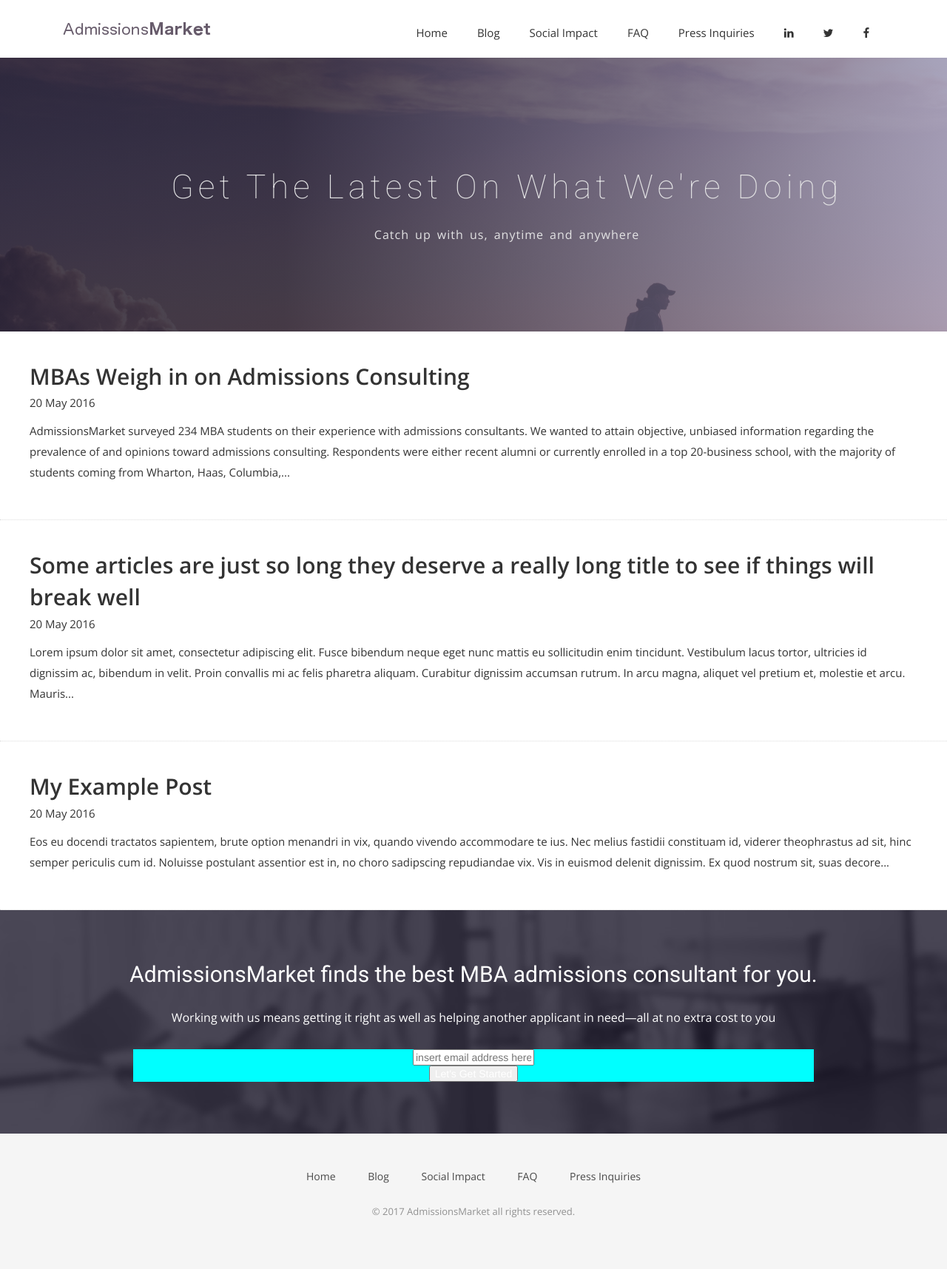
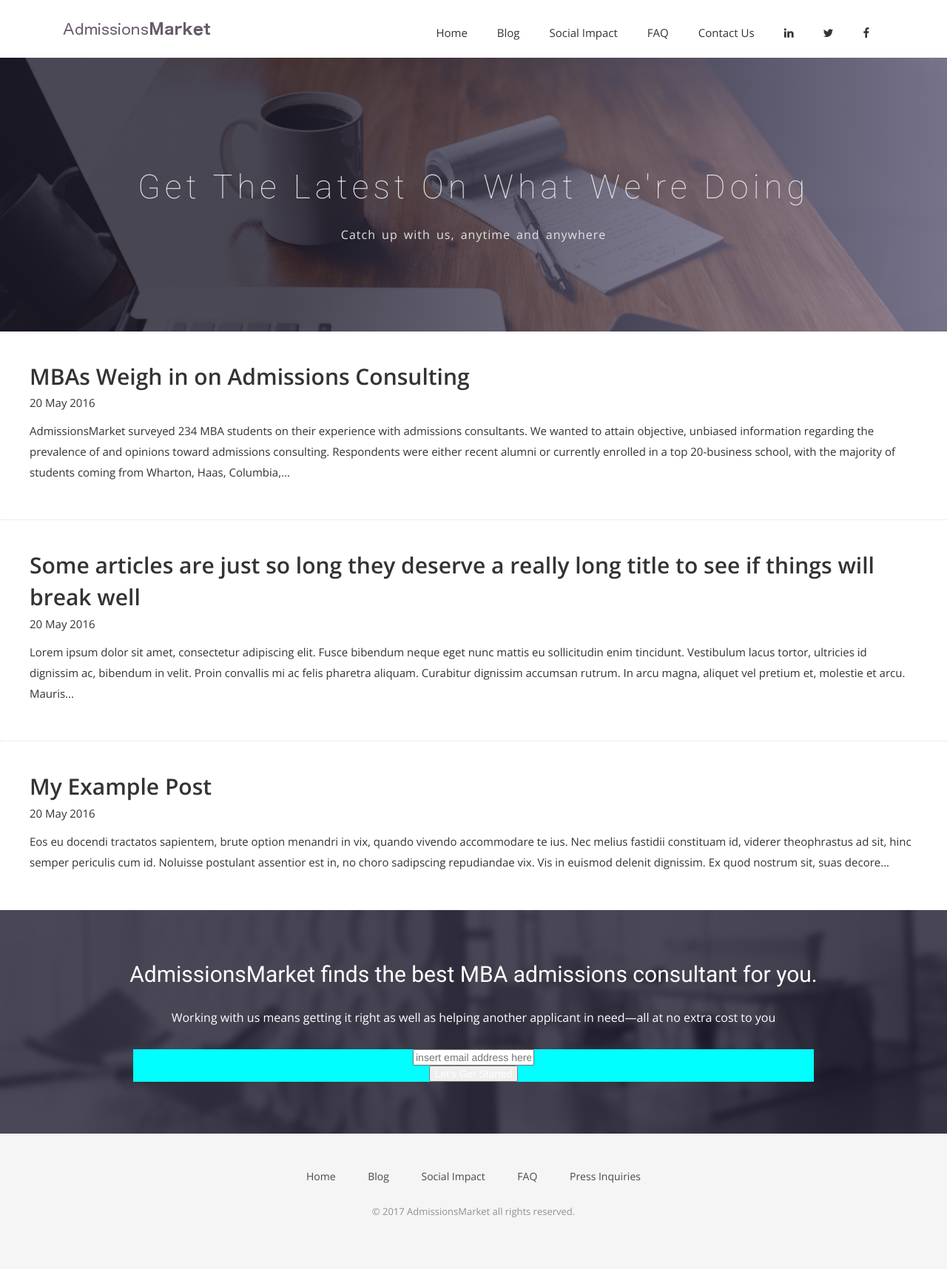
Before and after one commit to dsardi/Eric-Natelson.github.io, a Jekyll site: the page built from blog.html, in a window 1280 px wide. Shown: the whole page at 74% size. Built offline with Jekyll 4.4.1, drawn with Linux system fonts in a browser that asks for light colours; nearby versions of some CDN libraries; some web fonts are replaced; comment, search, counter and statistics services are not loaded.

Commit message:
Changed blog background image. Fixed title centering issue.

```diff
--- a/_includes/header.html
+++ b/_includes/header.html
@@ -25,7 +25,7 @@
                 <li><a href="{{ site.baseurl }}/blog">Blog</a></li>
                 <li><a href="#">Social Impact</a></li>
                 <li><a href="{{ site.baseurl }}/FAQ">FAQ</a></li>
-                <li><a href="{{ site.baseurl }}/contact">Press Inquiries</a></li>
+                <li><a href="{{ site.baseurl }}/contact">Contact Us</a></li>
                 <li>
                   <a href="https://www.linkedin.com/company-beta/24969400/" target="_blank"><i class="fa fa-linkedin" target="_blank"></i></a>
                 </li>
--- a/blog.html
+++ b/blog.html
@@ -4,12 +4,12 @@
 permalink: /blog/
 ---
 <!-- Slider Start -->
-<section id="global-header">
+<section id="blog-header">
   <div class="container">
     <div class="row">
       <div class="col-md-12">
         <div class="block">
-          <h1>Get the latest on what we're doing</h1>
+          <h1 align="center">Get the latest on what we're doing</h1>
           <p>Catch up with us, anytime and anywhere</p>
         </div>
       </div>
--- a/contact.html
+++ b/contact.html
@@ -1,6 +1,6 @@
 ---
 layout: page
-title: Contact us!
+title: Contact us
 permalink: /contact/
 ---
 
--- a/css/airspace.css
+++ b/css/airspace.css
@@ -429,7 +429,7 @@
 #global-header .block {
   color: #E3E3E4;
   margin: 0 auto;
-  padding-left: 90px;
+  padding-left: 0px;
   text-align: center;
 }
 #global-header .block h1 {
@@ -446,6 +446,51 @@
   letter-spacing: 1px;
   word-spacing: 3px;
 }
+
+/*--
+	Blog-work Start
+--*/
+#blog-header {
+  background: url("../img/Macbookblogpg.jpg") no-repeat;
+  background-size: cover;
+  padding-top: 150px;
+  padding-bottom: 107px;
+  position: relative;
+  background-attachment: fixed;
+}
+#blog-header:before {
+  content: "";
+  position: absolute;
+  left: 0;
+  top: 0;
+  bottom: 0;
+  right: 0;
+  width: 100%;
+  height: 100%;
+  background: linear-gradient(to left, #928dab, #1f1c2c 70%);
+  opacity: 0.8;
+}
+#blog-header .block {
+  color: #E3E3E4;
+  margin: 0 auto;
+  padding-left: 0px;
+  text-align: center;
+}
+#blog-header .block h1 {
+  font-weight: 100;
+  font-size: 45px;
+  letter-spacing: 6px;
+  padding-bottom: 15px;
+  margin-top: 0;
+  text-transform: capitalize;
+}
+#blog-header .block p {
+  font-size: 16px;
+  font-weight: 300;
+  letter-spacing: 1px;
+  word-spacing: 3px;
+}
+
 /*--
 	portfolio-work Start
 --*/
@@ -684,7 +729,7 @@
 #slider-contact .block {
   color: #E3E3E4;
   margin: 0 auto;
-  padding-left: 90px;
+  padding-left: 0px;
 }
 #slider-contact .block h1 {
   font-family: 'Roboto', sans-serif;
```
Also changed, not shown: img/Macbookblogpg.jpg (added).
